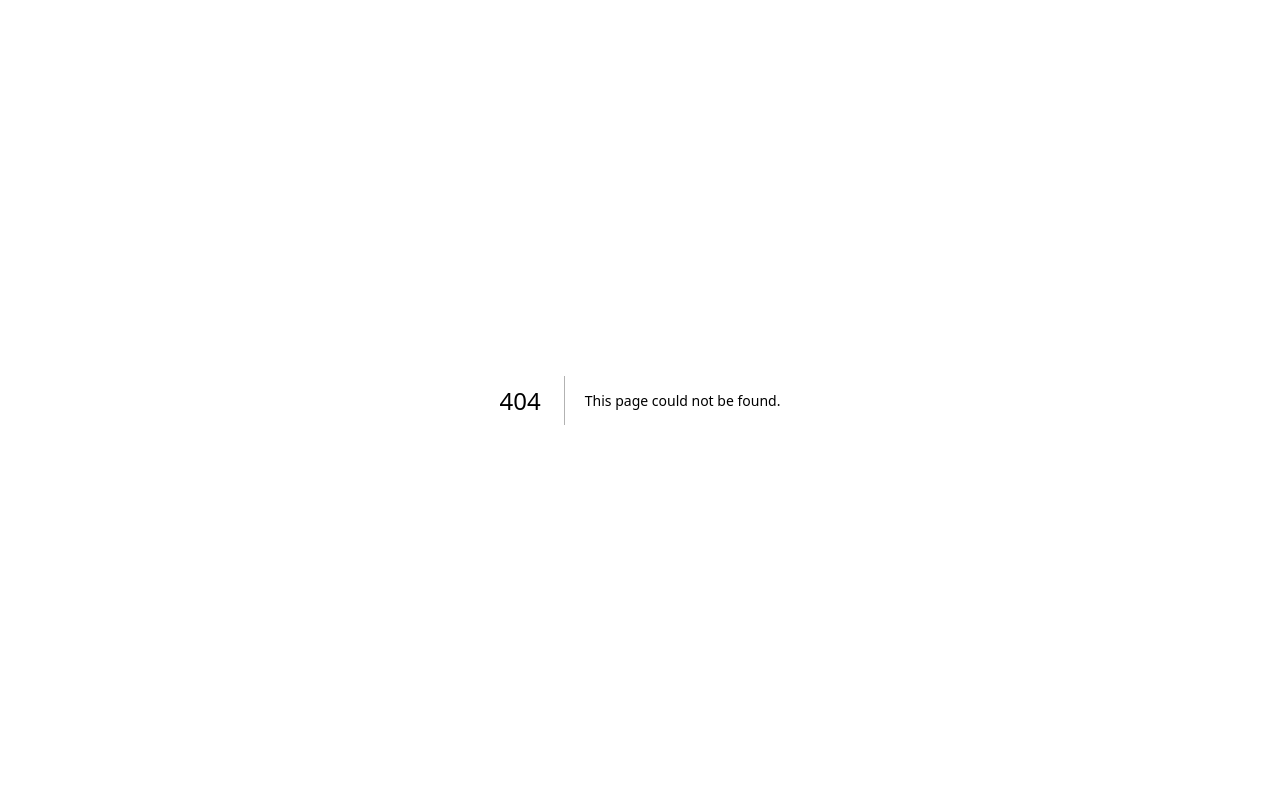
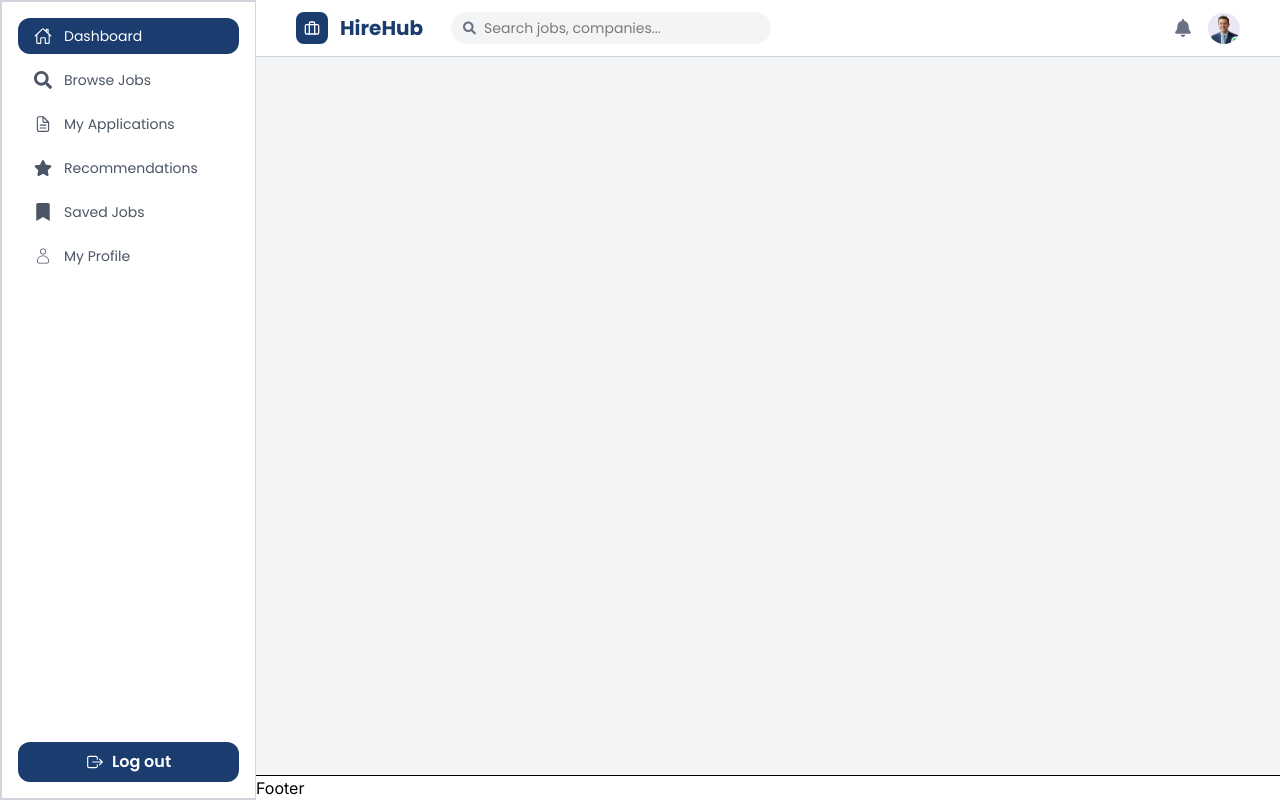
Before and after one commit to thearsalan1/AI-JOB-PORTAL, a Next.js app in the folder client/: page /dashboard in a window 1280 px wide. Before the commit this address had no page. Built offline with nearby package versions, Linux system fonts and the light colour scheme.

Commit message:
feat: add main layout, header, footer, and sidebar components; create dashboard, jobs, my applications, my profile, recommendations, and saved jobs pages

```diff
--- /dev/null
+++ b/client/app/(main)/dashboard/page.tsx
@@ -0,0 +1,9 @@
+import React from 'react'
+
+const page = () => {
+  return (
+    <div></div>
+  )
+}
+
+export default page
--- /dev/null
+++ b/client/app/(main)/jobs/page.tsx
@@ -0,0 +1,9 @@
+import React from 'react'
+
+const page = () => {
+  return (
+    <div>page</div>
+  )
+}
+
+export default page
--- /dev/null
+++ b/client/app/(main)/layout.tsx
@@ -0,0 +1,39 @@
+import Footer from "../components/Main/Footer";
+import Header from "../components/Main/Header";
+import Sidebar from "../components/Main/Sidebar";
+
+export default function MainLayout({
+  children,
+}: {
+  children: React.ReactNode;
+}) {
+  return (
+    <div className="flex min-h-screen">
+
+      <aside className="w-64 bg-white border-r border-2 border-gray-300 hidden md:block">
+        <Sidebar />
+      </aside>
+
+      {/* Main Content */}
+      <div className="flex flex-col flex-1">
+
+        {/* Header */}
+        <header className="w-full border-b border-gray-300 bg-white">
+          <Header />
+        </header>
+      {/* Sidebar */}
+
+        {/* Page Content */}
+        <main className="flex-1 p-4 sm:p-6 bg-gray-100">
+          {children}
+        </main>
+
+        {/* Footer */}
+        <footer className="bg-white border-t">
+          <Footer />
+        </footer>
+
+      </div>
+    </div>
+  );
+}
--- /dev/null
+++ b/client/app/(main)/my-applications/page.tsx
@@ -0,0 +1,9 @@
+import React from 'react'
+
+const page = () => {
+  return (
+    <div>page</div>
+  )
+}
+
+export default page
--- /dev/null
+++ b/client/app/(main)/my-profile/page.tsx
@@ -0,0 +1,9 @@
+import React from 'react'
+
+const page = () => {
+  return (
+    <div>page</div>
+  )
+}
+
+export default page
--- /dev/null
+++ b/client/app/(main)/recommendations/Page.tsx
@@ -0,0 +1,9 @@
+import React from 'react'
+
+const Page = () => {
+  return (
+    <div>Page</div>
+  )
+}
+
+export default Page
--- /dev/null
+++ b/client/app/(main)/saved-jobs/Page.tsx
@@ -0,0 +1,9 @@
+import React from 'react'
+
+const Page = () => {
+  return (
+    <div>Page</div>
+  )
+}
+
+export default Page
--- /dev/null
+++ b/client/app/components/Main/Footer.tsx
@@ -0,0 +1,9 @@
+import React from 'react'
+
+const Footer = () => {
+  return (
+    <div>Footer</div>
+  )
+}
+
+export default Footer
--- /dev/null
+++ b/client/app/components/Main/Header.tsx
@@ -0,0 +1,61 @@
+import Image from "next/image";
+import React from "react";
+import { FaBell, FaSearch } from "react-icons/fa";
+import { FiBriefcase } from "react-icons/fi";
+
+const Header = () => {
+  return (
+    <header className="w-full bg-white px-4 sm:px-6 lg:px-10 py-3 font-heading">
+      <div className="flex items-center justify-between gap-4">
+
+        {/* Left */}
+        <div className="flex items-center gap-3">
+
+          {/* Logo */}
+          <div className="p-2 rounded-lg bg-[#1a3c6e]">
+            <FiBriefcase size={16} className="text-white" />
+          </div>
+
+          <h1 className="text-lg sm:text-xl text-[#1a3c6e] font-bold">
+            HireHub
+          </h1>
+
+          {/* Search (hidden on small) */}
+          <div className="hidden md:flex items-center bg-gray-100 px-3 py-1.5 rounded-full ml-4 w-64 lg:w-80">
+            <FaSearch className="text-gray-500 mr-2 text-sm" />
+            <input
+              type="text"
+              placeholder="Search jobs, companies..."
+              className="bg-transparent outline-none text-sm w-full"
+            />
+          </div>
+
+        </div>
+
+        {/* Right */}
+        <div className="flex items-center gap-4">
+
+          {/* Search icon (mobile only) */}
+          <FaSearch className="text-gray-500 md:hidden" />
+
+          {/* Notification */}
+          <FaBell className="text-gray-500 text-lg cursor-pointer hover:text-black transition" />
+
+          {/* Profile */}
+          <div className="w-8 h-8 rounded-full overflow-hidden relative">
+            <Image
+              src="/profile.png"
+              alt="profile"
+              fill
+              className="object-cover"
+            />
+          </div>
+
+        </div>
+
+      </div>
+    </header>
+  );
+};
+
+export default Header;
--- /dev/null
+++ b/client/app/components/Main/Sidebar.tsx
@@ -0,0 +1,85 @@
+"use client";
+
+import Link from "next/link";
+import { usePathname } from "next/navigation";
+import React from "react";
+import { CiUser } from "react-icons/ci";
+import { FaBookmark, FaSearch, FaStar } from "react-icons/fa";
+import {
+  IoDocumentTextOutline,
+  IoExitOutline,
+  IoHomeOutline,
+} from "react-icons/io5";
+
+const Navigates = [
+  {
+    label: "Dashboard",
+    href: "/dashboard",
+    icon: <IoHomeOutline />,
+  },
+  {
+    label: "Browse Jobs",
+    href: "/jobs",
+    icon: <FaSearch />,
+  },
+  {
+    label: "My Applications",
+    href: "/my-applications",
+    icon: <IoDocumentTextOutline />,
+  },
+  {
+    label: "Recommendations",
+    href: "/recommendations",
+    icon: <FaStar />,
+  },
+  {
+    label: "Saved Jobs",
+    href: "/saved-jobs",
+    icon: <FaBookmark />,
+  },
+  {
+    label: "My Profile",
+    href: "/my-profile",
+    icon: <CiUser />,
+  },
+];
+
+const Sidebar = () => {
+  const pathname = usePathname();
+
+  return (
+    <aside className="flex flex-col justify-between h-full p-4 font-heading">
+
+      {/* Top Links */}
+      <div className="space-y-2">
+        {Navigates.map((item) => {
+          const isActive = pathname === item.href;
+
+          return (
+            <Link
+              key={item.label}
+              href={item.href}
+              className={`flex items-center gap-3 px-4 py-2 rounded-xl text-sm transition
+                ${
+                  isActive
+                    ? "bg-[#1a3c6e] text-white"
+                    : "text-gray-600 hover:bg-gray-100"
+                }`}
+            >
+              <span className="text-lg">{item.icon}</span>
+              {item.label}
+            </Link>
+          );
+        })}
+      </div>
+
+      {/* Logout */}
+      <button className="w-full rounded-xl px-4 py-2 bg-[#1a3c6e] text-white font-semibold flex items-center justify-center gap-2 hover:bg-[#142f55] transition">
+        <IoExitOutline size={18} />
+        Log out
+      </button>
+    </aside>
+  );
+};
+
+export default Sidebar;
```
Also changed, not shown: client/app/(main)/page.tsx (added), client/public/profile.png (added).
